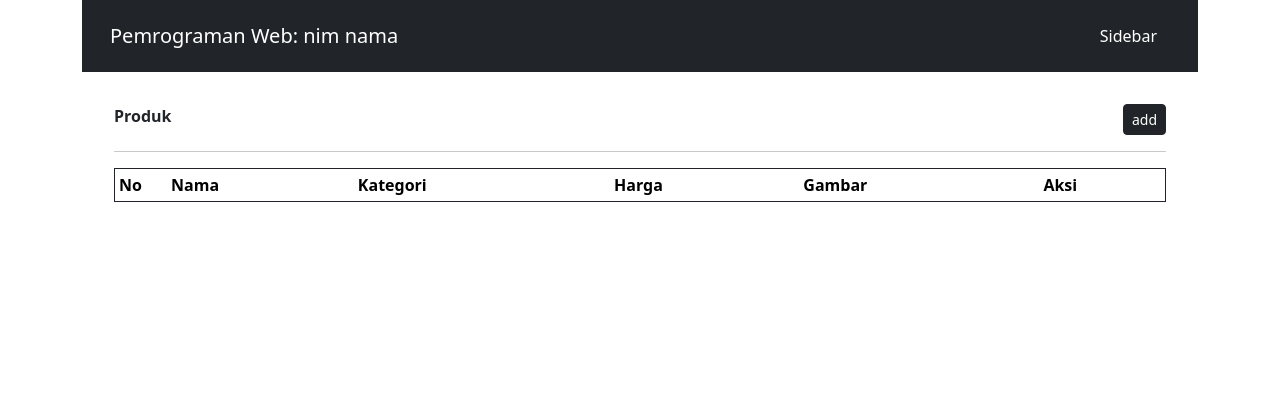
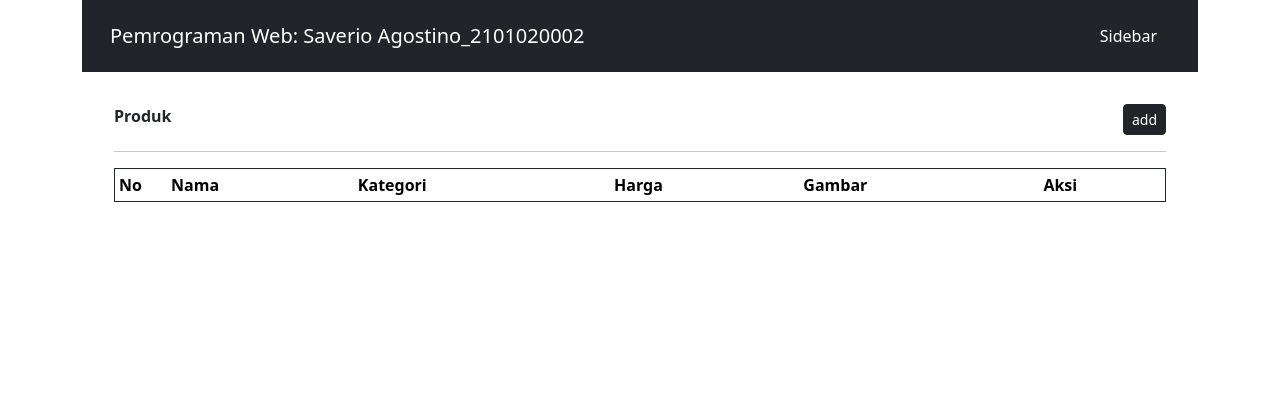
Before and after one commit to SaverioAgostino/TugasPHP, a PHP site: page /index.php in a window 1280 px wide. Shown: the top 420 px of the page. Run offline with PHP 8.4, Linux system fonts and the light colour scheme; data comes from the database, SQL or seed files in the repository; data that the repository does not hold is empty.

Commit message:
Add files via upload

```diff
--- a/Tugas/index.php
+++ b/Tugas/index.php
@@ -16,7 +16,7 @@
     <header>
         <nav class="navbar navbar-expand-lg navbar-dark bg-dark p-3">
             <div class="container">
-                <a class="navbar-brand" href="#">Pemrograman Web: nim nama</a>
+                <a class="navbar-brand" href="#">Pemrograman Web: Saverio Agostino_2101020002</a>
                 <button class="btn btn-dark" type="button" data-bs-toggle="collapse" data-bs-target="#collapseExample" aria-expanded="false" aria-controls="collapseExample">
                     Sidebar
                 </button>
```
